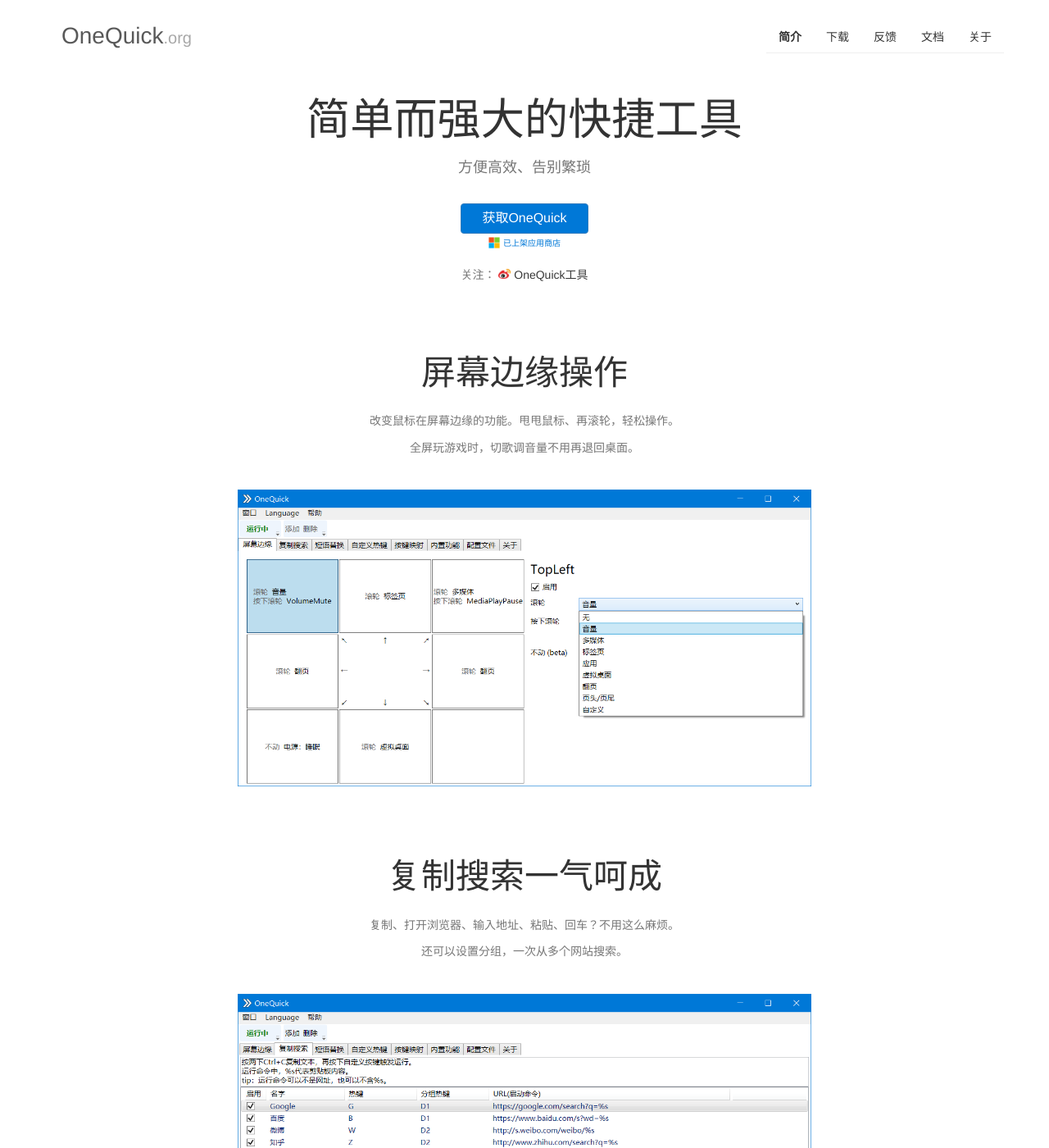
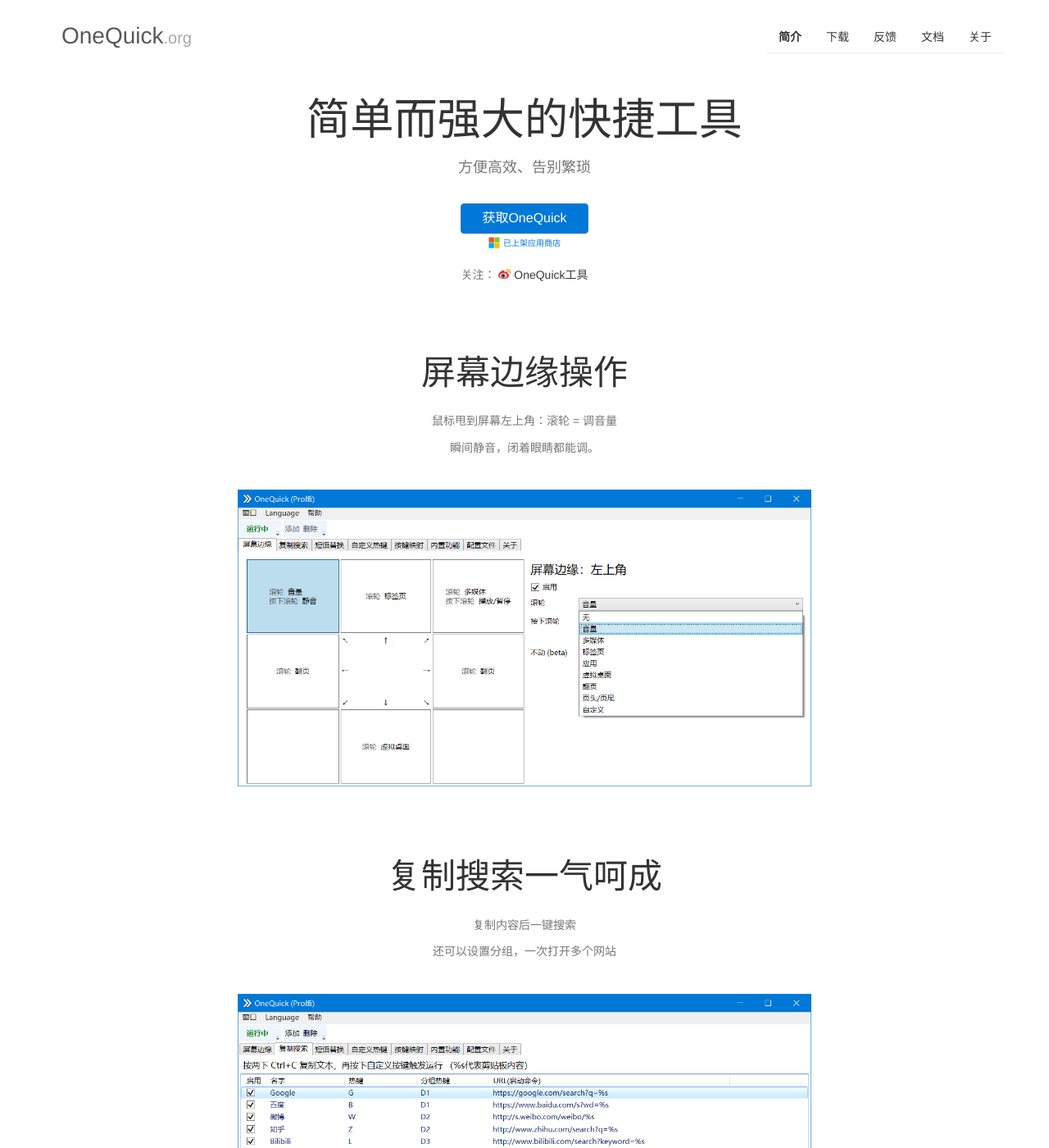
Before and after one commit to OneQuick/OneQuick.github.io-v1-legacy, a Jekyll site: the page built from index.md, in a window 1280 px wide and 1400 px high. Shown: the whole window at 82% size. Built offline with Jekyll 4.4.1, drawn with Linux system fonts in a browser that asks for light colours.

Commit message:
推送1.2.3

```diff
--- a/_config.yml
+++ b/_config.yml
@@ -2,4 +2,4 @@
 
 exclude: ['serve.bat', 'generate.bat']
 
-stable-version: "1.2.2"
+stable-version: "1.2.3"
--- a/index.md
+++ b/index.md
@@ -32,16 +32,16 @@
 
 <div class="desc-section">
 	<h2>屏幕边缘操作</h2>
-	<p>改变鼠标在屏幕边缘的功能。甩甩鼠标、再滚轮，轻松操作。</p>
-	<p>全屏玩游戏时，切歌调音量不用再退回桌面。</p>
+	<p>鼠标甩到屏幕左上角：滚轮 = 调音量</p>
+	<p>瞬间静音，闭着眼睛都能调。</p>
 	<center><img src="/img/cn1screenborder.png"></center>
 </div>
 
 
 <div class="desc-section">
 	<h2>复制搜索一气呵成</h2>
-	<p>复制、打开浏览器、输入地址、粘贴、回车？不用这么麻烦。</p>
-	<p>还可以设置分组，一次从多个网站搜索。</p>
+	<p>复制内容后一键搜索</p>
+	<p>还可以设置分组，一次打开多个网站</p>
 	<center><img src="/img/cn2copysearch.png"></center>
 </div>
 
```
Also changed, not shown: download.md (+7 -1 lines), feedback.md (+1 -1 lines), update-information.xml (+7 -8 lines), img/cn1screenborder.png, img/cn2copysearch.png, 2 other files.
